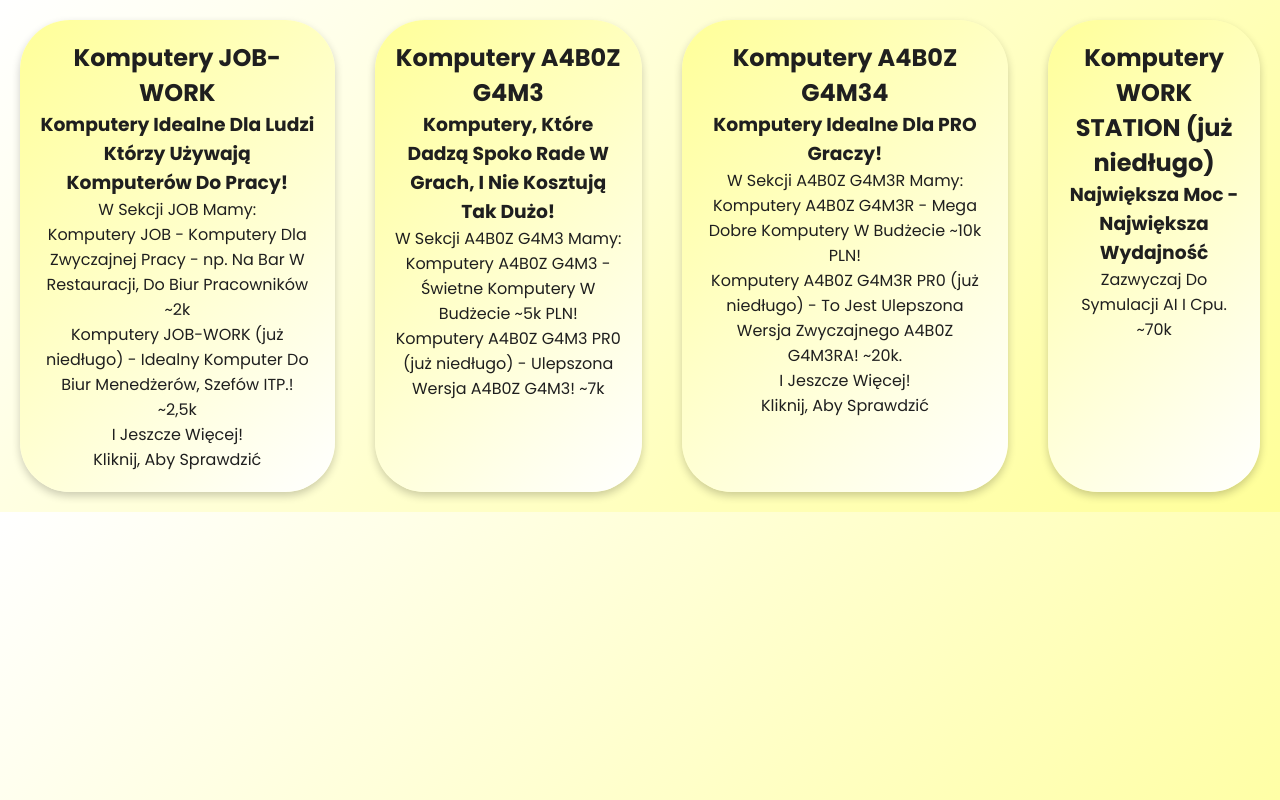
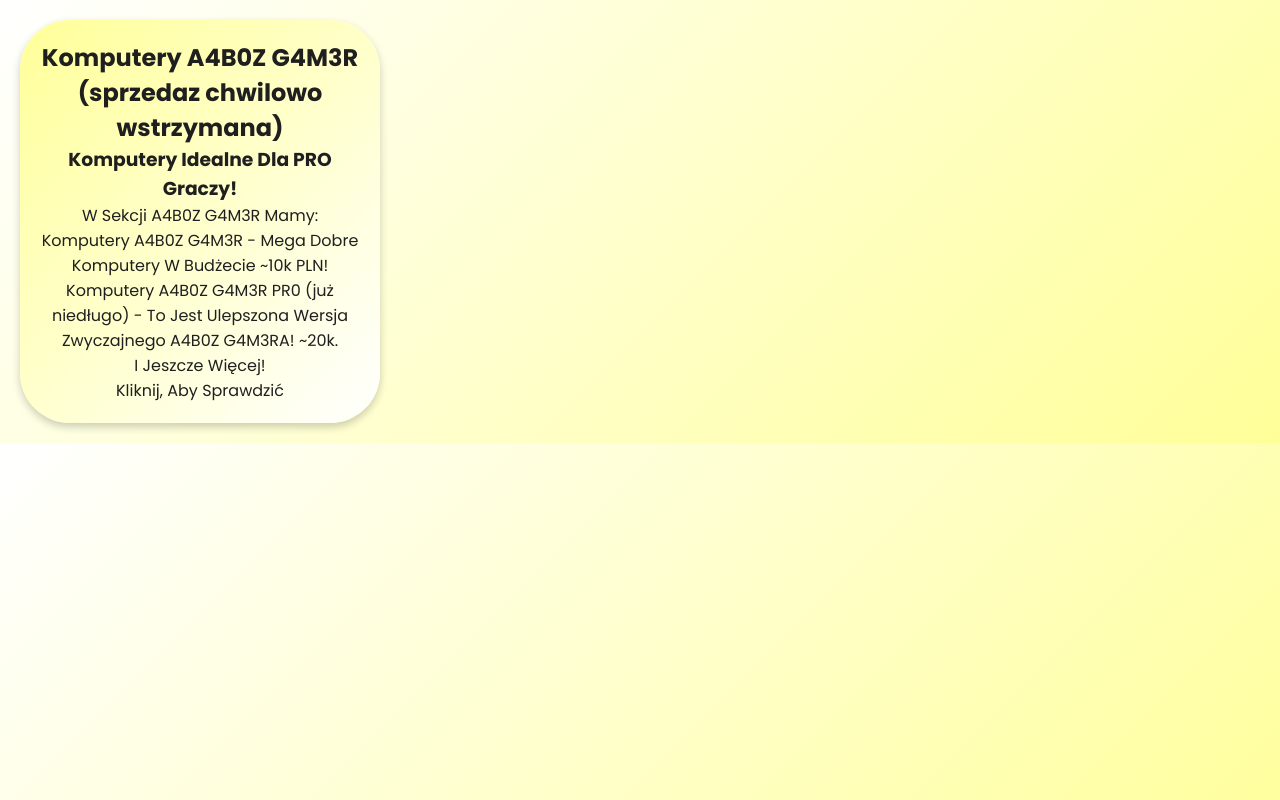
Before and after one commit to C7LN-SerweX/arbuzkompy, a plain HTML site: page index.html in a window 1280 px wide. Drawn offline with Linux system fonts and the light colour scheme.

Commit message:
Update index.html

```diff
--- a/index.html
+++ b/index.html
@@ -88,28 +88,11 @@
     </style>
 </head>
 <body>
-    <div onclick="window.location.href='indexj.html'">
-        <h2>Komputery JOB-WORK</h2>
-        <h3>Komputery Idealne Dla Ludzi Którzy Używają Komputerów Do Pracy!</h3>
-        <p>W Sekcji JOB Mamy:<br>Komputery JOB - Komputery Dla Zwyczajnej Pracy - np. Na Bar W Restauracji, Do Biur Pracowników ~2k <br>Komputery JOB-WORK (już niedługo) - Idealny Komputer Do Biur Menedżerów, Szefów ITP.! ~2,5k<br>I Jeszcze Więcej!<br>Kliknij, Aby Sprawdzić</p>
-    </div>
 
-    <div onclick="window.location.href='indexag.html'">
-        <h2>Komputery A4B0Z G4M3</h2>
-        <h3>Komputery, Które Dadzą Spoko Rade W Grach, I Nie Kosztują Tak Dużo!</h3>
-        <p>W Sekcji A4B0Z G4M3 Mamy:<br>Komputery A4B0Z G4M3 - Świetne Komputery W Budżecie ~5k PLN!<br>Komputery A4B0Z G4M3 PR0 (już niedługo) - Ulepszona Wersja A4B0Z G4M3! ~7k</p>
-    </div>
-
-    <div onclick="window.location.href='indexa.html'" class="arbuz">
-        <h2>Komputery A4B0Z G4M34</h2>
+    <div onclick="window.location.href='stop.html'" class="arbuz">
+        <h2>Komputery A4B0Z G4M3R (sprzedaz chwilowo wstrzymana)</h2>
         <h3>Komputery Idealne Dla PRO Graczy!</h3>
         <p>W Sekcji A4B0Z G4M3R Mamy:<br>Komputery A4B0Z G4M3R - Mega Dobre Komputery W Budżecie ~10k PLN!<br>Komputery A4B0Z G4M3R PR0 (już niedługo) - To Jest Ulepszona Wersja Zwyczajnego A4B0Z G4M3RA! ~20k.<br>I Jeszcze Więcej!<br>Kliknij, Aby Sprawdzić</p>
-    </div>
-
-    <div onclick="window.location.href='about:blank'">
-        <h2>Komputery WORK STATION (już niedługo)</h2>
-        <h3>Największa Moc - Największa Wydajność</h3>
-        <p>Zazwyczaj Do Symulacji AI I Cpu. ~70k</p>
     </div>
 
 
```
